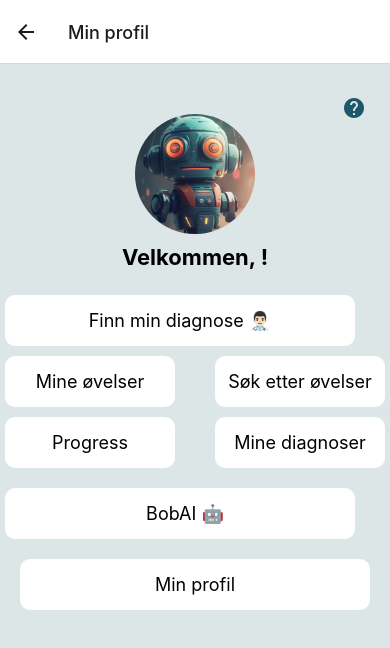
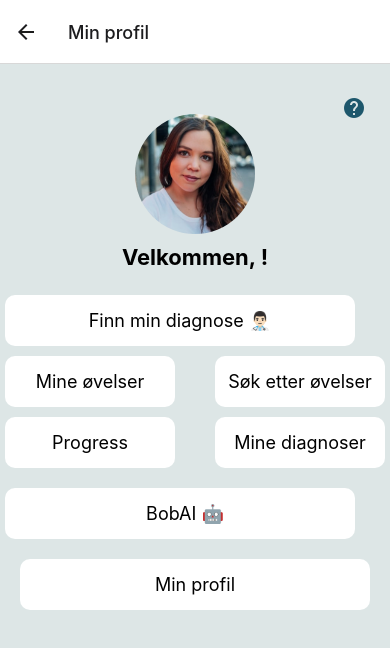
Before and after one commit to TommyS-NO/PhysioFlow-Prototype, a React Native app in the folder frontend/: screen /ProfileScreen in a window 390 px wide. Shown: the top 648 px of the page. Built offline with nearby package versions, Linux system fonts and the light colour scheme; no server answers.

Commit message:
Changed picture in profile page

```diff
--- a/frontend/Screens/ProfileScreen.tsx
+++ b/frontend/Screens/ProfileScreen.tsx
@@ -63,7 +63,7 @@ const ProfileScreen: React.FC = () => {
 
 				<View style={styles.headerContainer}>
 					<Image
-						source={require("../Assets/Robot_1.png")}
+						source={require("../Assets/Profilbilde.png")}
 						style={styles.profileImage}
 					/>
 					<Text style={styles.welcomeText}>Velkommen, {userName}!</Text>
```
